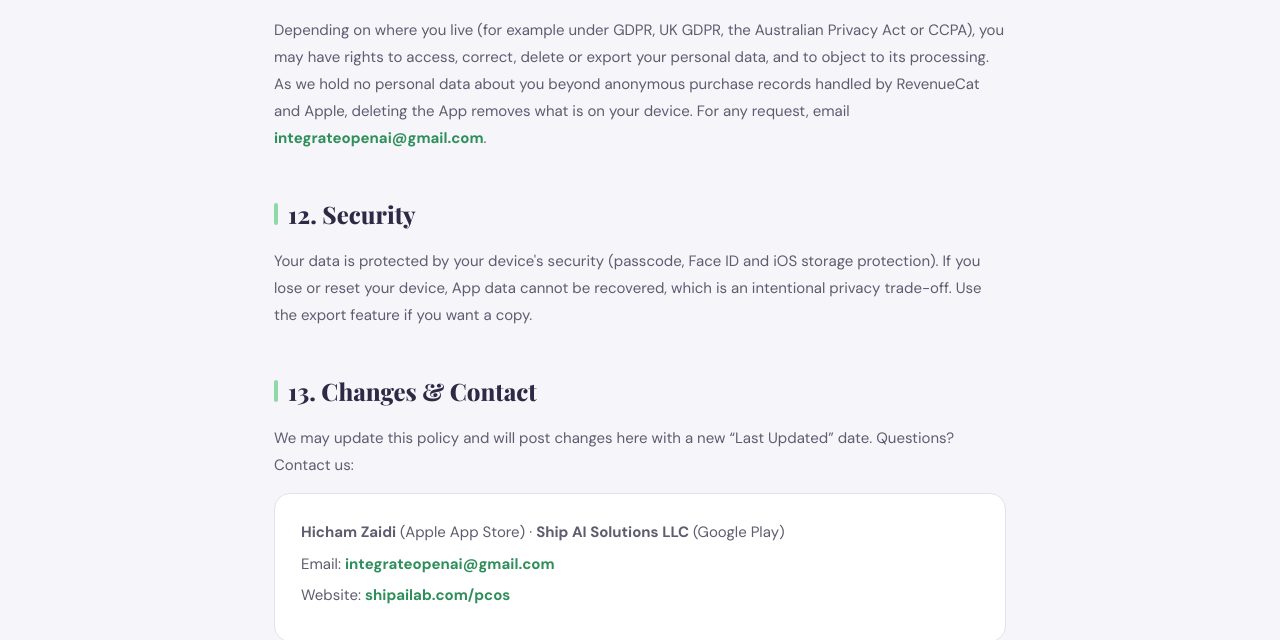
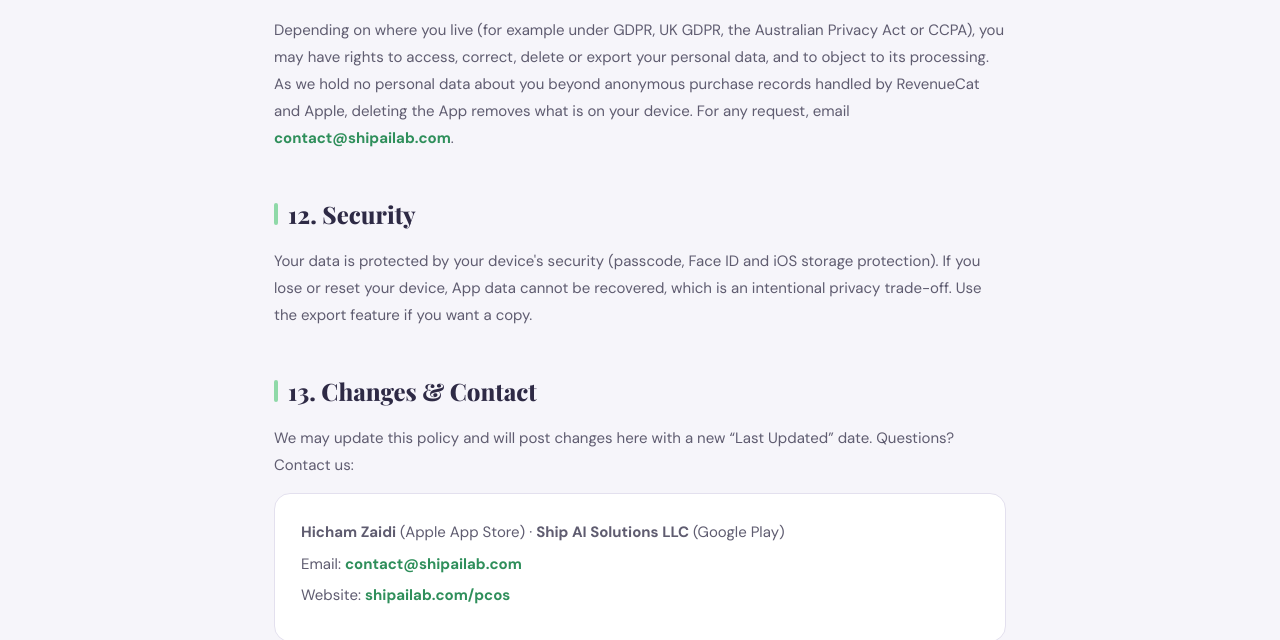
Before and after one commit to hicham-zad/ship-ai-lab, a Next.js app: page /en/pcos/privacy-policy in a window 1280 px wide. Shown: the part 2907-3547 px from the top of the page. Built offline with nearby package versions, Linux system fonts and the light colour scheme.

Commit message:
fix(pcos): use contact@shipailab.com as the support email on PCOS legal pages
Matches the in-app support address and App Store Connect support contact.

Co-Authored-By: Claude Sonnet 5.5 <noreply@anthropic.com>

```diff
--- a/components/PcosLegal.tsx
+++ b/components/PcosLegal.tsx
@@ -6,7 +6,7 @@ import { pcosStyles } from '@/app/[locale]/pcos/pcos-styles';
 export { BottomLinks, Section, Toc } from '@/components/NerraLegal';
 
 export const PCOS_NAME = 'PCOS & Endo Tracker';
-export const PCOS_EMAIL = 'integrateopenai@gmail.com';
+export const PCOS_EMAIL = 'contact@shipailab.com';
 export const PCOS_UPDATED = 'October 6, 2026';
 
 interface ShellProps {
```
